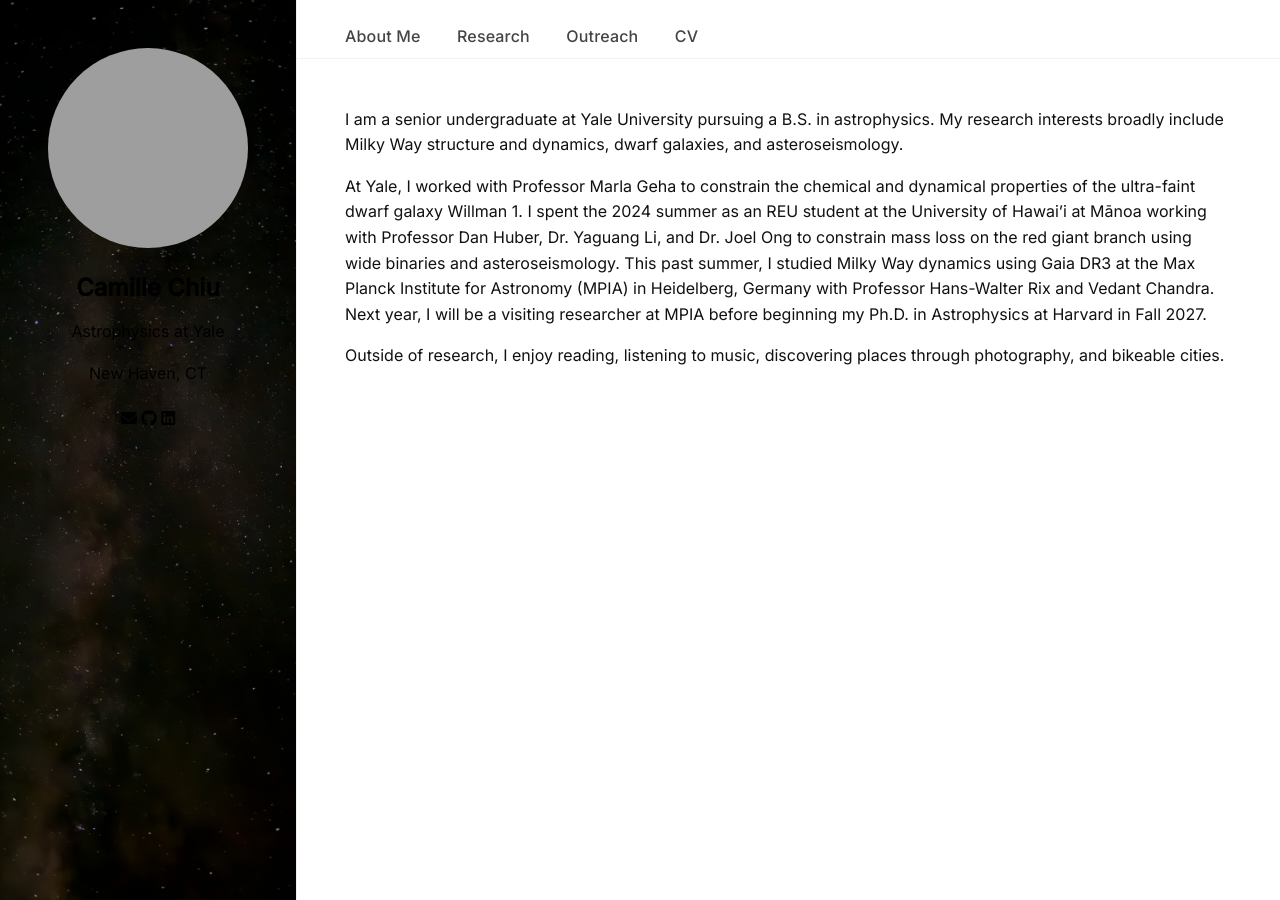
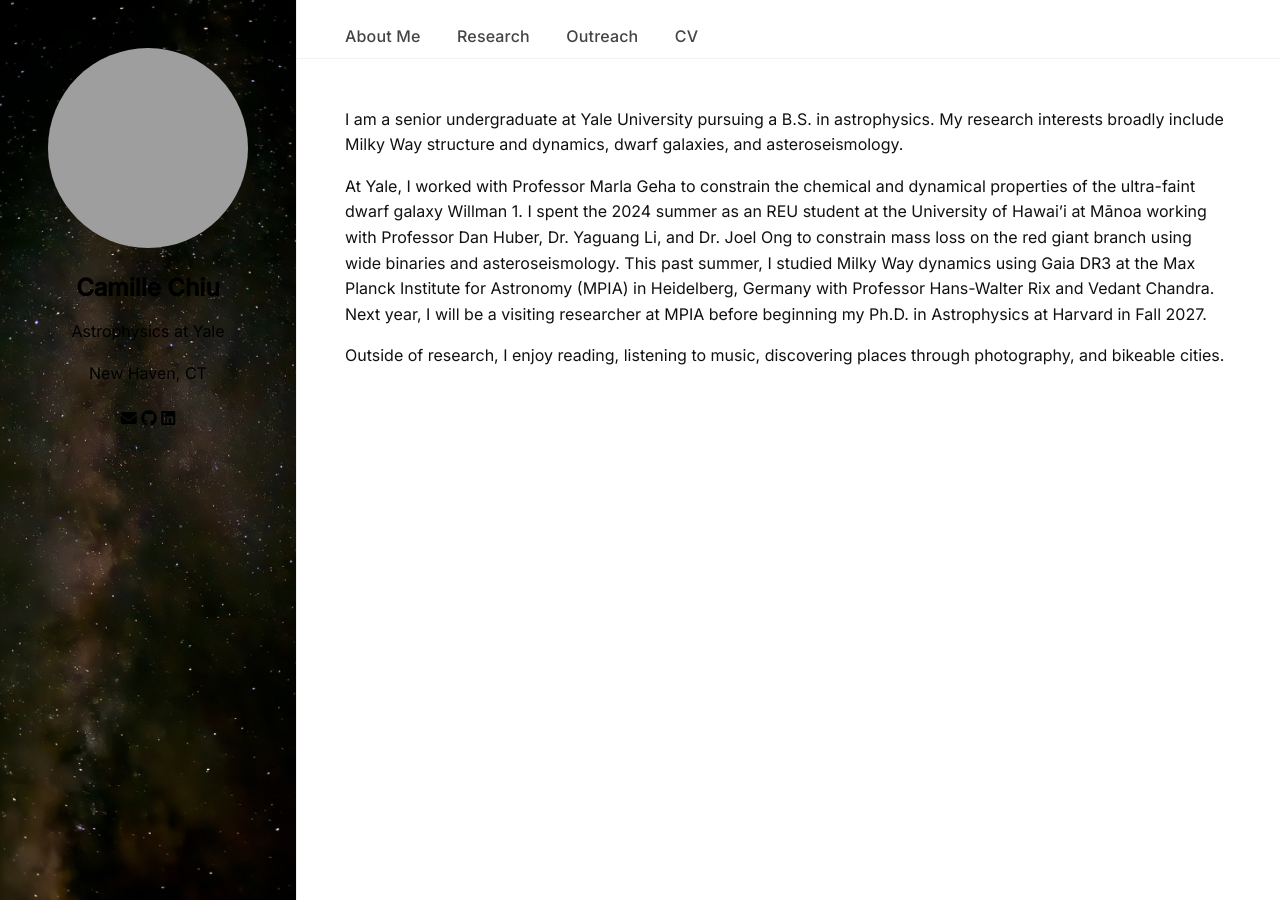
Before and after one commit to camchiu/camchiu.github.io, a Jekyll site: the page built from index.md, in a window 1280 px wide. Built offline with Jekyll 4.4.1, drawn with Linux system fonts in a browser that asks for light colours; grey boxes are pictures that could not be loaded.

Commit message:
Update main.scss

```diff
--- a/assets/css/main.scss
+++ b/assets/css/main.scss
@@ -42,12 +42,10 @@
   border-right: 1px solid #eee;
   text-align: left;
 
-  background:
-    linear-gradient(rgba(0,0,0,0.4), rgba(0,0,0,0.4)),
-    url("/assets/bkgd.jpg");
-
+  background-image: url("/assets/bkgd.JPG");
   background-size: cover;
   background-position: center;
+  background-repeat: no-repeat;
 }
 
 /* Force sidebar text to black */
```
